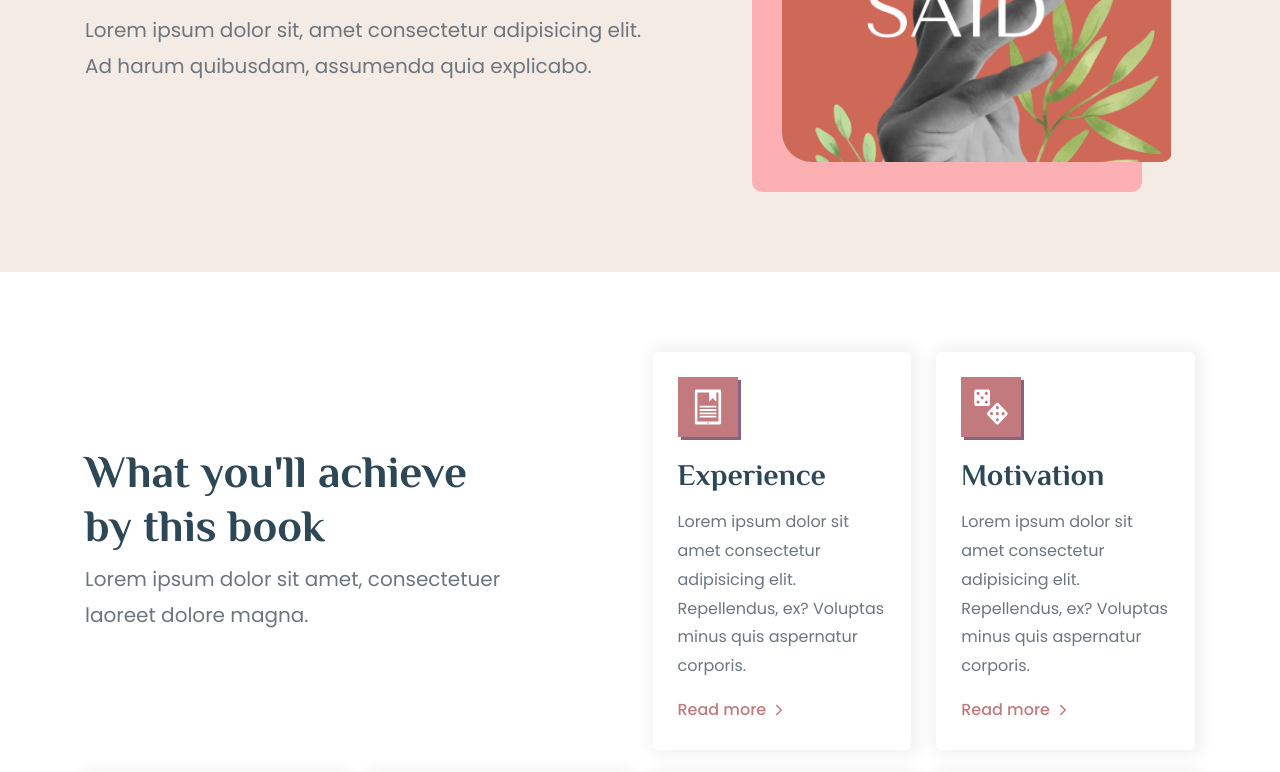
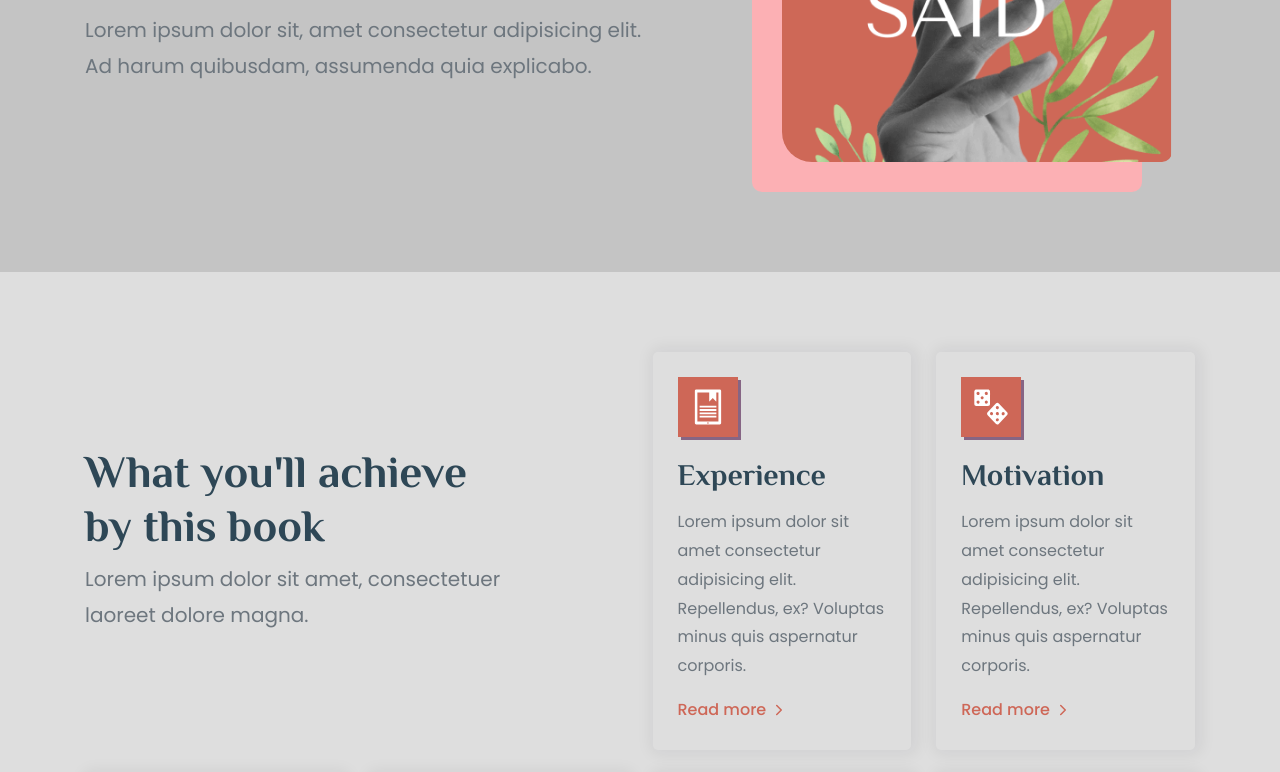
Before and after one commit to tarunnnrathoddd/CleverBooks, a plain HTML site: page index.html in a window 1280 px wide. Shown: the part 557-1329 px from the top of the page. Drawn offline with nearby package versions, Linux system fonts and the light colour scheme.

Commit message:
edited css

```diff
--- a/assets/css/style.css
+++ b/assets/css/style.css
@@ -27,10 +27,10 @@
   --ghost-white: hsl(233, 33%, 95%);
   --light-pink: hsl(357, 93%, 84%);
   --light-gray: hsl(0, 0%, 80%);
-  --old-rose: hsl(357, 37%, 62%);
-  --seashell: hsl(20, 43%, 93%);
+  --old-rose: rgb(206,103,87);
+  --seashell: hsl(0, 0%, 77%);
   --charcoal: hsl(203, 30%, 26%);
-  --white: hsl(0, 0%, 100%);
+  --white: hsl(0, 0%, 87%);
 
   /**
    * typography
```
